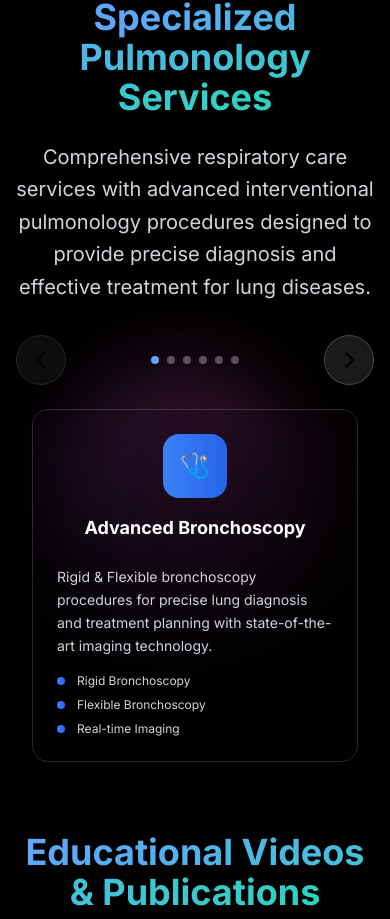
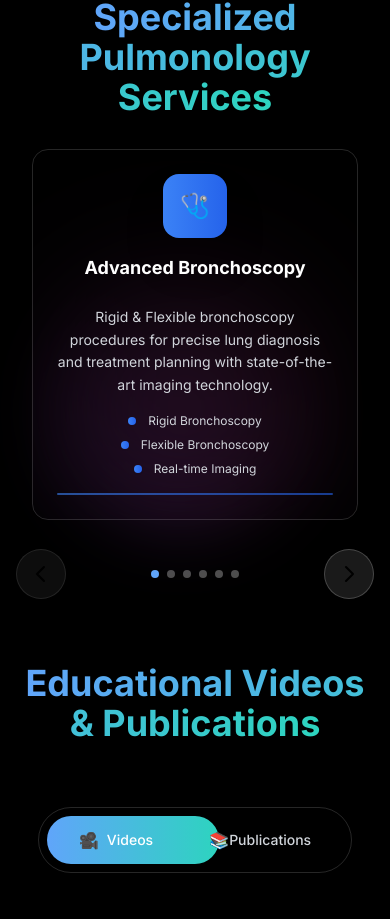
Before and after one commit to doc-techy/Dr-Kedar, a Next.js app: page / in a window 390 px wide. Shown: the part 2612-3531 px from the top of the page. Built offline with nearby package versions, Linux system fonts and the light colour scheme.

Commit message:
added data

```diff
--- a/src/components/ServicesSection.tsx
+++ b/src/components/ServicesSection.tsx
@@ -81,7 +81,7 @@
               <h2 className={`text-4xl lg:text-5xl font-bold ${isDarkMode ? 'text-white' : 'text-gray-900'} mb-6`}>
                 <span className="bg-gradient-to-r from-blue-400 to-teal-400 bg-clip-text text-transparent">Specialized Pulmonology Services</span>
               </h2>
-              <p className={`text-xl ${isDarkMode ? 'text-gray-300' : 'text-gray-600'} max-w-4xl mx-auto leading-relaxed`}>
+              <p className={`text-xl ${isDarkMode ? 'text-gray-300' : 'text-gray-600'} max-w-4xl mx-auto leading-relaxed hidden md:block`}>
             Comprehensive respiratory care services with advanced interventional pulmonology
             procedures designed to provide precise diagnosis and effective treatment for lung diseases.
           </p>
@@ -132,8 +132,54 @@
 
         {/* Mobile Scrolling View */}
         <div className="md:hidden mb-16">
-          {/* Navigation Buttons */}
-          <div className="flex justify-between items-center mb-6">
+          {/* Mobile Service Card */}
+          <div className="relative overflow-hidden">
+            <div
+              className="flex transition-transform duration-500 ease-in-out"
+              style={{ transform: `translateX(-${currentIndex * 100}%)` }}
+            >
+              {services.map((service, index) => (
+                <div key={index} className="w-full flex-shrink-0 px-4">
+                  <div className={`group ${isDarkMode ? 'bg-white/8 backdrop-blur-3xl border border-white/15' : 'bg-white border border-gray-200'} p-6 hover:shadow-3xl transition-all duration-500 hover:-translate-y-2 animate-fade-in rounded-2xl relative overflow-hidden flex flex-col items-center text-center`}>
+                    {/* Specular highlights for Liquid Glass effect */}
+                    <div className="absolute inset-0 bg-gradient-to-br from-white/15 via-transparent to-white/5 opacity-0 group-hover:opacity-100 transition-opacity duration-700"></div>
+                    <div className="absolute top-0 left-0 w-full h-1 bg-gradient-to-r from-transparent via-white/25 to-transparent opacity-0 group-hover:opacity-100 transition-opacity duration-500"></div>
+
+                    {/* Service Icon */}
+                    <div className="mb-6">
+                      <div className={`w-16 h-16 bg-gradient-to-r ${service.gradient} rounded-2xl flex items-center justify-center text-white text-2xl mx-auto mb-4 shadow-2xl group-hover:scale-110 transition-all duration-500 group-hover:shadow-3xl`}>
+                        {service.icon}
+                      </div>
+                      <h3 className={`text-lg font-bold ${isDarkMode ? 'text-white group-hover:text-blue-400' : 'text-gray-900 group-hover:text-blue-600'} transition-colors duration-300`}>
+                        {service.title}
+                      </h3>
+                    </div>
+
+                    {/* Service Description */}
+                    <p className={`${isDarkMode ? 'text-gray-300' : 'text-gray-700'} leading-relaxed mb-4 text-sm`}>
+                      {service.description}
+                    </p>
+
+                    {/* Service Features */}
+                    <div className="space-y-2">
+                      {service.features.map((feature, featureIndex) => (
+                        <div key={featureIndex} className={`flex items-center justify-center text-xs ${isDarkMode ? 'text-gray-300' : 'text-gray-700'}`}>
+                          <div className={`w-2 h-2 bg-gradient-to-r ${service.gradient} rounded-full mr-3 shadow-sm`}></div>
+                          {feature}
+                        </div>
+                      ))}
+                    </div>
+
+                    {/* Decorative Line */}
+                    <div className={`w-full h-0.5 bg-gradient-to-r ${service.gradient} rounded-full mt-4 opacity-60`}></div>
+                  </div>
+                </div>
+              ))}
+            </div>
+          </div>
+
+          {/* Navigation Buttons - Moved below content */}
+          <div className="flex justify-between items-center mt-6">
             <button
               onClick={scrollLeft}
               disabled={currentIndex === 0}
@@ -144,7 +190,7 @@
               </svg>
             </button>
 
-            <div className="flex space-x-2">
+            <div className="flex space-x-2 justify-center">
               {services.map((_, index) => (
                 <div
                   key={index}
@@ -167,49 +213,6 @@
               </svg>
             </button>
           </div>
-
-          {/* Mobile Service Card */}
-          <div className="relative overflow-hidden">
-            <div
-              className="flex transition-transform duration-500 ease-in-out"
-              style={{ transform: `translateX(-${currentIndex * 100}%)` }}
-            >
-              {services.map((service, index) => (
-                <div key={index} className="w-full flex-shrink-0 px-4">
-                  <div className={`group ${isDarkMode ? 'bg-white/8 backdrop-blur-3xl border border-white/15' : 'bg-white border border-gray-200'} p-6 hover:shadow-3xl transition-all duration-500 hover:-translate-y-2 animate-fade-in rounded-2xl relative overflow-hidden`}>
-                    {/* Specular highlights for Liquid Glass effect */}
-                    <div className="absolute inset-0 bg-gradient-to-br from-white/15 via-transparent to-white/5 opacity-0 group-hover:opacity-100 transition-opacity duration-700"></div>
-                    <div className="absolute top-0 left-0 w-full h-1 bg-gradient-to-r from-transparent via-white/25 to-transparent opacity-0 group-hover:opacity-100 transition-opacity duration-500"></div>
-
-                    {/* Service Icon */}
-                    <div className="text-center mb-6">
-                      <div className={`w-16 h-16 bg-gradient-to-r ${service.gradient} rounded-2xl flex items-center justify-center text-white text-2xl mx-auto mb-4 shadow-2xl group-hover:scale-110 transition-all duration-500 group-hover:shadow-3xl`}>
-                        {service.icon}
-                      </div>
-                      <h3 className={`text-lg font-bold ${isDarkMode ? 'text-white group-hover:text-blue-400' : 'text-gray-900 group-hover:text-blue-600'} transition-colors duration-300`}>
-                        {service.title}
-                      </h3>
-                    </div>
-
-                    {/* Service Description */}
-                    <p className={`${isDarkMode ? 'text-gray-300' : 'text-gray-700'} leading-relaxed mb-4 text-sm`}>
-                      {service.description}
-                    </p>
-
-                    {/* Service Features */}
-                    <div className="space-y-2">
-                      {service.features.map((feature, featureIndex) => (
-                        <div key={featureIndex} className={`flex items-center text-xs ${isDarkMode ? 'text-gray-300' : 'text-gray-700'}`}>
-                          <div className={`w-2 h-2 bg-gradient-to-r ${service.gradient} rounded-full mr-3 shadow-sm`}></div>
-                          {feature}
-                        </div>
-                      ))}
-                    </div>
-                  </div>
-                </div>
-              ))}
-            </div>
-          </div>
         </div>
 
       </div>
```
